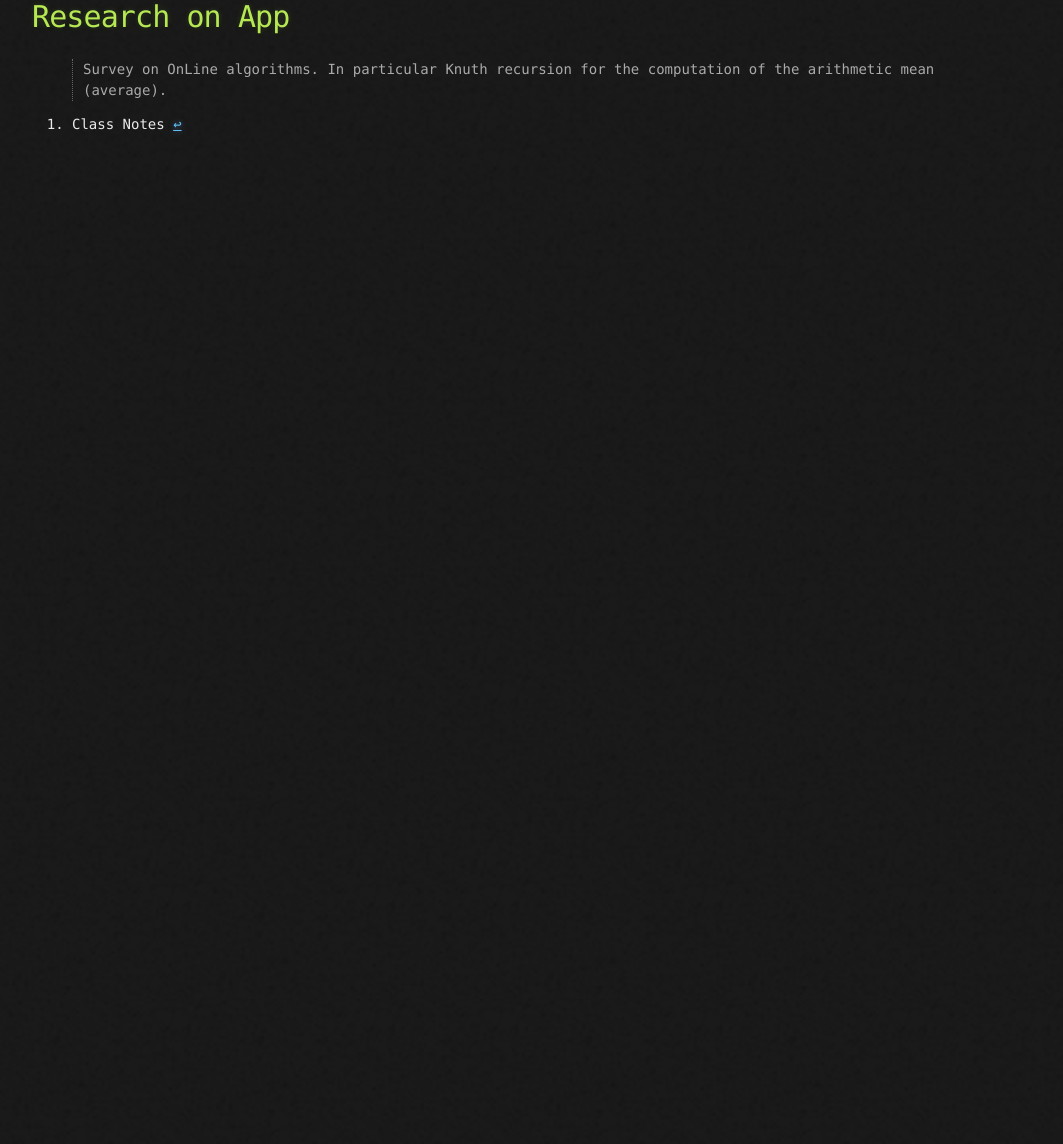
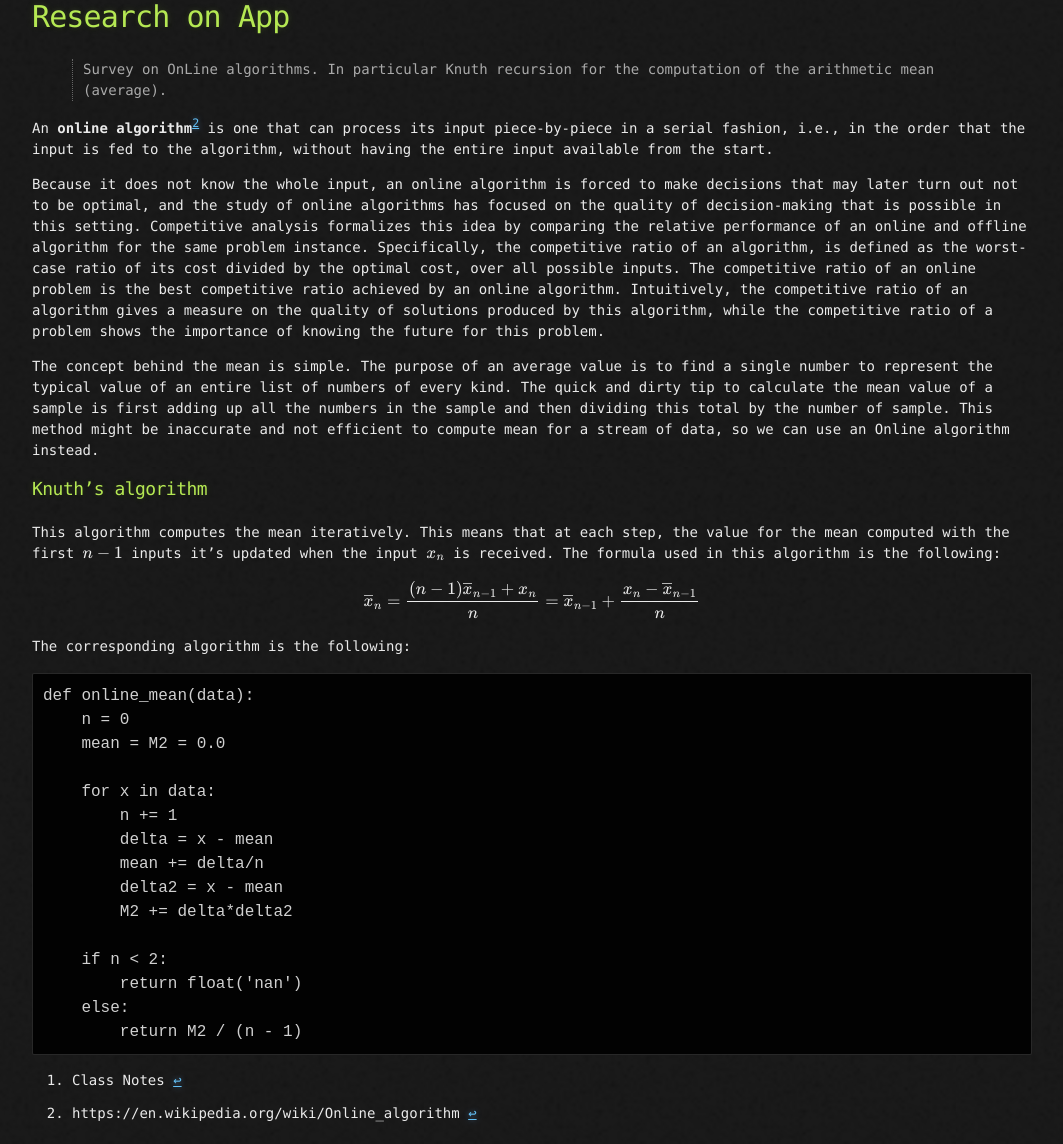
Before and after one commit to Videars/Statistics, a Jekyll site: the page built from Week3/Research.md, in a window 1280 px wide and 1400 px high, scrolled down 3533 px. Shown: the part 256-1400 px from the top of the window, without its empty margins (108-1171 px from the left). Built offline with Jekyll 4.4.1, drawn with Linux system fonts in a browser that asks for light colours; our own code applies the rules of GitHub Pages for plain Markdown files; formulas are drawn with MathJax 3; before the commit the page ends 3943 px from its top, so only the background shows below that.

Commit message:
Update Research.md

```diff
--- a/Week3/Research.md
+++ b/Week3/Research.md
@@ -87,6 +87,37 @@ Once the parsing is done, we can click the analyze button. The program will go t
 # Research on App
 > Survey on OnLine algorithms. In particular Knuth recursion for the computation of the arithmetic mean (average).
 
+An **online algorithm**[^2] is one that can process its input piece-by-piece in a serial fashion, i.e., in the order that the input is fed to the algorithm, without having the entire input available from the start.
+
+Because it does not know the whole input, an online algorithm is forced to make decisions that may later turn out not to be optimal, and the study of online algorithms has focused on the quality of decision-making that is possible in this setting. Competitive analysis formalizes this idea by comparing the relative performance of an online and offline algorithm for the same problem instance. Specifically, the competitive ratio of an algorithm, is defined as the worst-case ratio of its cost divided by the optimal cost, over all possible inputs. The competitive ratio of an online problem is the best competitive ratio achieved by an online algorithm. Intuitively, the competitive ratio of an algorithm gives a measure on the quality of solutions produced by this algorithm, while the competitive ratio of a problem shows the importance of knowing the future for this problem.
+
+The concept behind the mean is simple. The purpose of an average value is to find a single number to represent the typical value of an entire list of numbers of every kind. The quick and dirty tip to calculate the mean value of a sample is first adding up all the numbers in the sample and then dividing this total by the number of sample. This method might be inaccurate and not efficient to compute mean for a stream of data, so we can use an Online algorithm instead.
+
+### Knuth’s algorithm
+This algorithm computes the mean iteratively. This means that at each step, the value for the mean computed with the first $n-1$ inputs it’s updated when the input $x_n$ is received. The formula used in this algorithm is the following:
+
+$$
+\overline x_n=\frac{(n-1)\overline x_{n-1} +x_n}{n}=\overline x_{n-1}+\frac{x_n-\overline x_{n-1}}{n}
+$$
+
+The corresponding algorithm is the following:
+
+    def online_mean(data):
+        n = 0
+        mean = M2 = 0.0
+
+        for x in data:
+            n += 1
+            delta = x - mean
+            mean += delta/n
+            delta2 = x - mean
+            M2 += delta*delta2
+
+        if n < 2:
+            return float('nan')
+        else:
+            return M2 / (n - 1)
 
 
 [^1]: Class Notes
+[^2]: https://en.wikipedia.org/wiki/Online_algorithm
```
